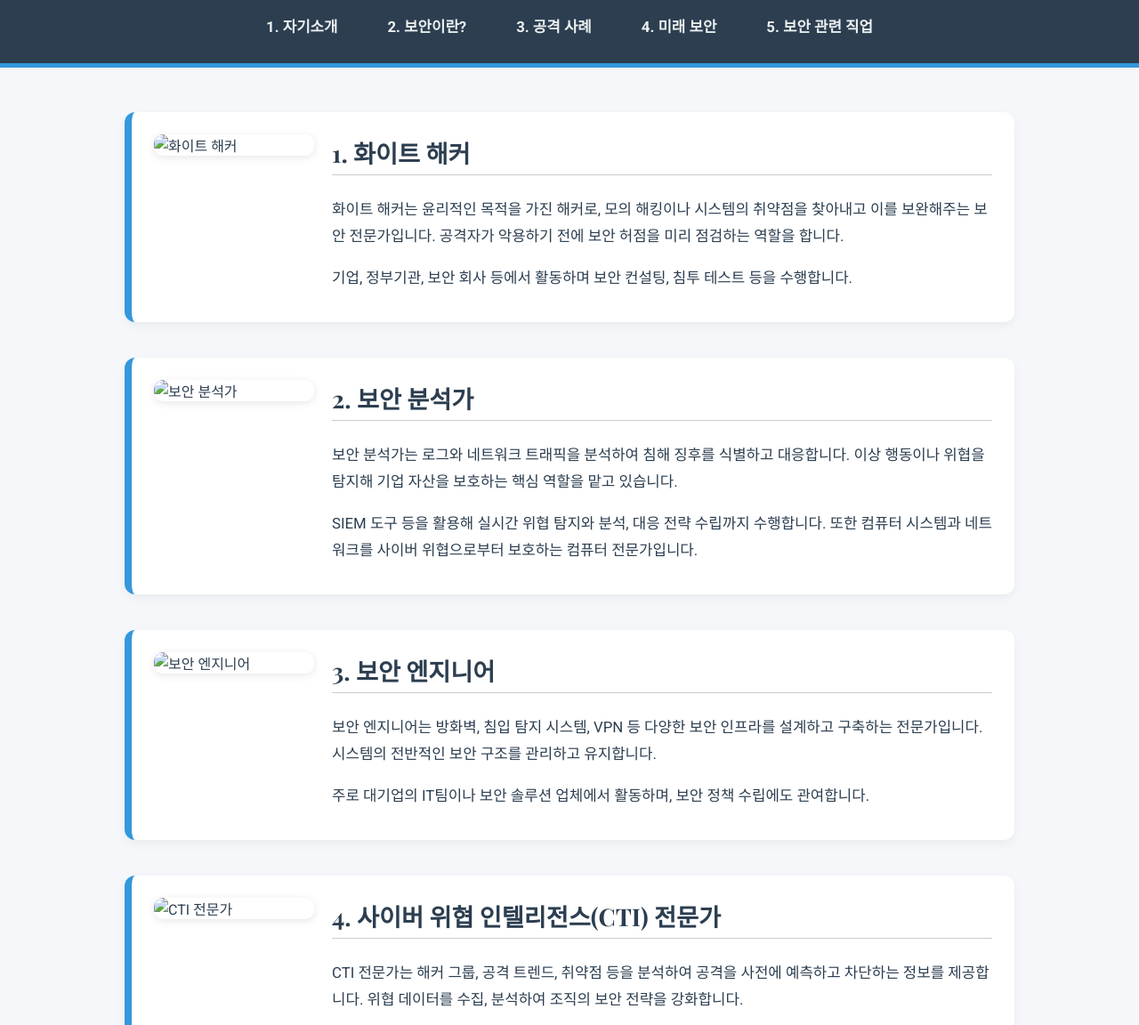
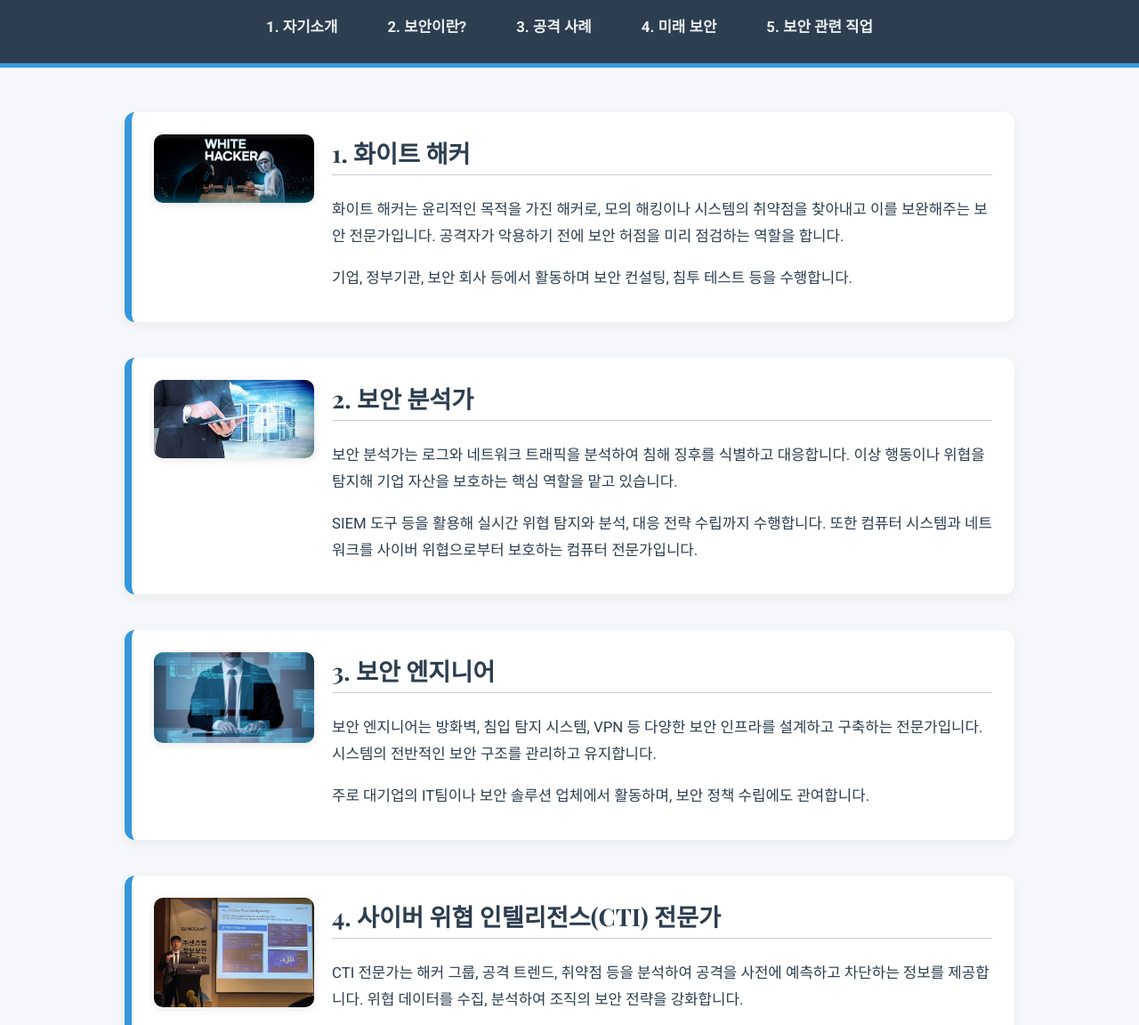
Before and after one commit to SIMJW816/security_introduce_web2, a plain HTML site: page career.html in a window 1280 px wide. Shown: the part 128-1280 px from the top of the page at 89% size. Drawn offline with nearby package versions, Linux system fonts and the light colour scheme.

Commit message:
Update career.html

```diff
--- a/career.html
+++ b/career.html
@@ -116,7 +116,7 @@
 
   <section>
     <div class="job-block">
-      <img src="../images/whitehacker.png" alt="화이트 해커">
+      <img src="whitehacker.png" alt="화이트 해커">
       <div class="job-content">
         <h2>1. 화이트 해커</h2>
         <p>화이트 해커는 윤리적인 목적을 가진 해커로, 모의 해킹이나 시스템의 취약점을 찾아내고 이를 보완해주는 보안 전문가입니다. 공격자가 악용하기 전에 보안 허점을 미리 점검하는 역할을 합니다.</p>
@@ -125,7 +125,7 @@
     </div>
 
     <div class="job-block">
-      <img src="../images/job_analyst.jpg" alt="보안 분석가">
+      <img src="job_analyst.jpg" alt="보안 분석가">
       <div class="job-content">
         <h2>2. 보안 분석가</h2>
         <p>보안 분석가는 로그와 네트워크 트래픽을 분석하여 침해 징후를 식별하고 대응합니다. 이상 행동이나 위협을 탐지해 기업 자산을 보호하는 핵심 역할을 맡고 있습니다.</p>
@@ -134,7 +134,7 @@
     </div>
 
     <div class="job-block">
-      <img src="../images/job_engineer.jpg" alt="보안 엔지니어">
+      <img src="job_engineer.jpg" alt="보안 엔지니어">
       <div class="job-content">
         <h2>3. 보안 엔지니어</h2>
         <p>보안 엔지니어는 방화벽, 침입 탐지 시스템, VPN 등 다양한 보안 인프라를 설계하고 구축하는 전문가입니다. 시스템의 전반적인 보안 구조를 관리하고 유지합니다.</p>
@@ -143,7 +143,7 @@
     </div>
 
     <div class="job-block">
-      <img src="../images/job_cti.jpg" alt="CTI 전문가">
+      <img src="job_cti.jpg" alt="CTI 전문가">
       <div class="job-content">
         <h2>4. 사이버 위협 인텔리전스(CTI) 전문가</h2>
         <p>CTI 전문가는 해커 그룹, 공격 트렌드, 취약점 등을 분석하여 공격을 사전에 예측하고 차단하는 정보를 제공합니다. 위협 데이터를 수집, 분석하여 조직의 보안 전략을 강화합니다.</p>
@@ -152,7 +152,7 @@
     </div>
 
     <div class="job-block">
-      <img src="../images/job_compliance.jpeg" alt="보안 정책 및 컴플라이언스 전문가">
+      <img src="job_compliance.jpeg" alt="보안 정책 및 컴플라이언스 전문가">
       <div class="job-content">
         <h2>5. 보안 정책 및 컴플라이언스 전문가</h2>
         <p>정보보호 관련 법률과 정책을 준수하도록 관리하는 직업입니다. 기업이 법적 요구사항에 맞춰 개인정보보호, 정보보안체계를 유지하도록 가이드하고 점검합니다.</p>
```
